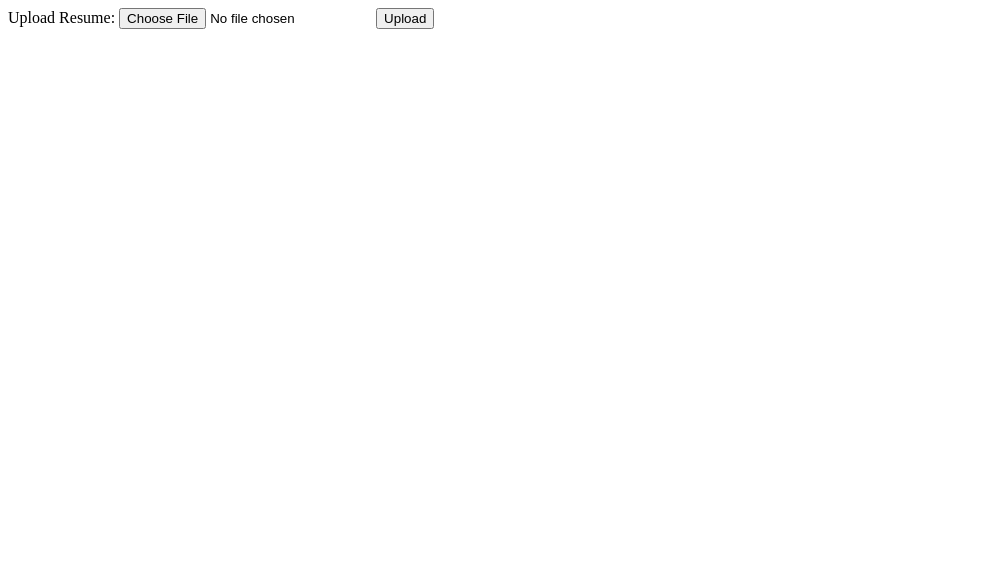
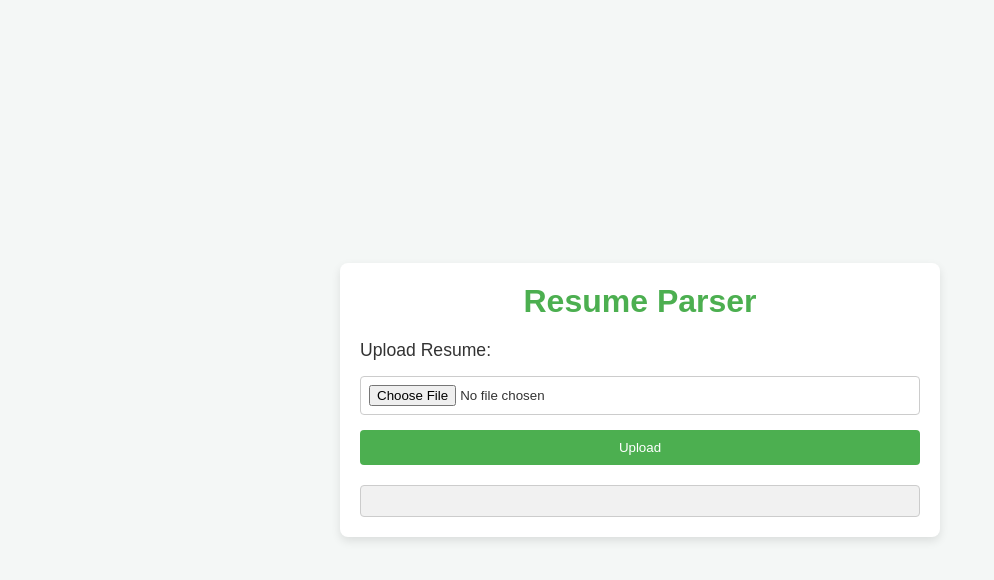
Before and after one commit to alodhi-uic/WhyAmIGoodFit, a website: page public/index.html in a window 1280 px wide. Shown: the whole page, without its empty margins (0-994 px from the left). Drawn offline with Linux system fonts and the light colour scheme.

Commit message:
Added styles

```diff
--- a/public/app.js
+++ b/public/app.js
@@ -1,13 +1,29 @@
 document.getElementById('uploadForm').addEventListener('submit', async (e) => {
     e.preventDefault();
+
+    // Show the spinner while waiting for the response
+    document.getElementById('spinner').style.display = 'block';
+    document.getElementById('response').textContent = '';  // Clear any previous responses
+
     const formData = new FormData();
     formData.append("file", document.getElementById("file").files[0]);
-    console.log("before index api called");
+
+    try {
         const response = await fetch('/upload', {
             method: 'POST',
             body: formData
         });
-    console.log("index api called");
+
         const result = await response.json();
+
+        // Hide the spinner once the response is received
+        document.getElementById('spinner').style.display = 'none';
+
+        // Display the response in the box
         document.getElementById('response').textContent = JSON.stringify(result, null, 2);
+    } catch (error) {
+        // Hide the spinner if an error occurs
+        document.getElementById('spinner').style.display = 'none';
+        document.getElementById('response').textContent = 'An error occurred. Please try again later.';
+    }
 });
--- a/public/index.html
+++ b/public/index.html
@@ -4,14 +4,28 @@
     <meta charset="UTF-8">
     <meta name="viewport" content="width=device-width, initial-scale=1.0">
     <title>Resume Parser</title>
+    <!-- Link to the external CSS file -->
+    <link rel="stylesheet" href="styles.css">
 </head>
 <body>
+<div class="container">
+    <h1>Resume Parser</h1>
     <form id="uploadForm" enctype="multipart/form-data">
         <label for="file">Upload Resume:</label>
         <input type="file" id="file" name="file" required />
         <button type="submit">Upload</button>
     </form>
+
+    <!-- Loading Spinner -->
+    <div id="spinner" class="spinner"></div>
+
+    <!-- Response will be shown here -->
+    <div id="responseBox" class="response-box">
         <pre id="response"></pre>
+    </div>
+</div>
+
+<!-- Link to the external JavaScript file -->
 <script src="app.js"></script>
 </body>
 </html>
--- a/public/styles.css
+++ b/public/styles.css
@@ -0,0 +1,102 @@
+/* styles.css */
+
+/* Basic reset */
+* {
+    margin: 0;
+    padding: 0;
+    box-sizing: border-box;
+}
+
+body {
+    font-family: Arial, sans-serif;
+    background-color: #f4f7f6;
+    color: #333;
+    display: flex;
+    justify-content: center;
+    align-items: center;
+    height: 100vh;
+    margin: 0;
+}
+
+.container {
+    background-color: #fff;
+    padding: 20px;
+    border-radius: 8px;
+    box-shadow: 0 4px 10px rgba(0, 0, 0, 0.1);
+    width: 100%;
+    max-width: 600px;
+}
+
+h1 {
+    text-align: center;
+    color: #4CAF50;
+    margin-bottom: 20px;
+}
+
+form {
+    display: flex;
+    flex-direction: column;
+    gap: 15px;
+}
+
+label {
+    font-size: 1.1em;
+}
+
+input[type="file"] {
+    padding: 8px;
+    border: 1px solid #ccc;
+    border-radius: 4px;
+}
+
+button {
+    padding: 10px 15px;
+    background-color: #4CAF50;
+    color: white;
+    border: none;
+    border-radius: 4px;
+    cursor: pointer;
+}
+
+button:hover {
+    background-color: #45a049;
+}
+
+/* Styling the response box */
+.response-box {
+    margin-top: 20px;
+    background-color: #f1f1f1;
+    padding: 15px;
+    border-radius: 4px;
+    border: 1px solid #ccc;
+    max-height: 300px;
+    overflow-y: auto;
+}
+
+pre {
+    white-space: pre-wrap;
+    word-wrap: break-word;
+    font-size: 1em;
+    color: #333;
+}
+
+/* Spinner styles */
+.spinner {
+    border: 4px solid rgba(255, 255, 255, 0.3); /* Light grey */
+    border-top: 4px solid #4CAF50; /* Green color for spinner */
+    border-radius: 50%;
+    width: 40px;
+    height: 40px;
+    animation: spin 1s linear infinite;
+    margin: 20px auto; /* Center the spinner */
+    display: none; /* Hide the spinner initially */
+}
+
+@keyframes spin {
+    0% { transform: rotate(0deg); }
+    100% { transform: rotate(360deg); }
+}
+
+#response {
+    color: #666;
+}
```
Lines whose indentation alone changed are shown as unchanged.
